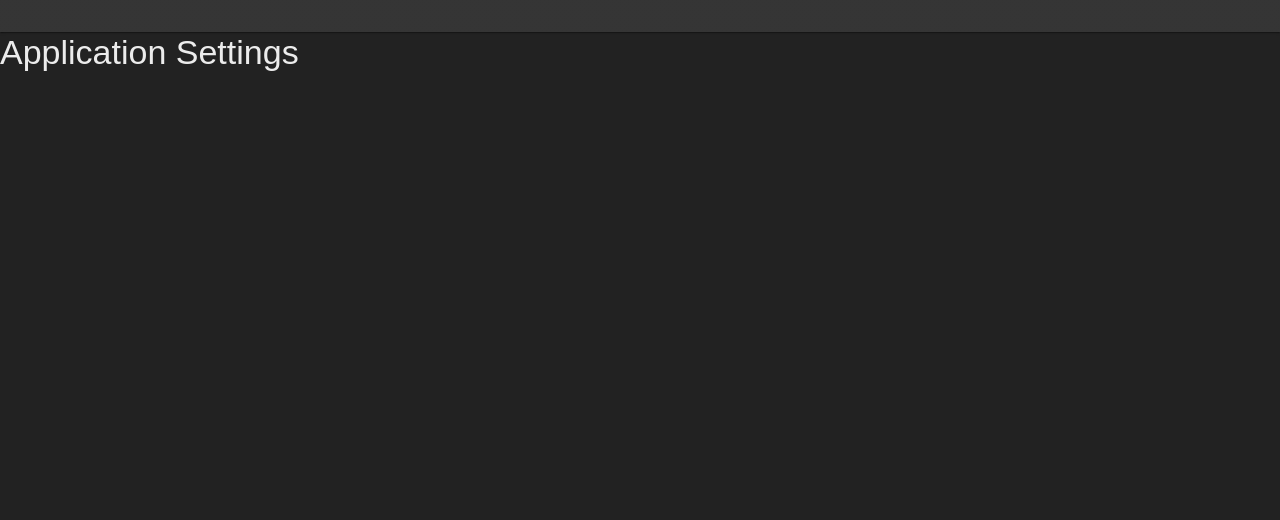
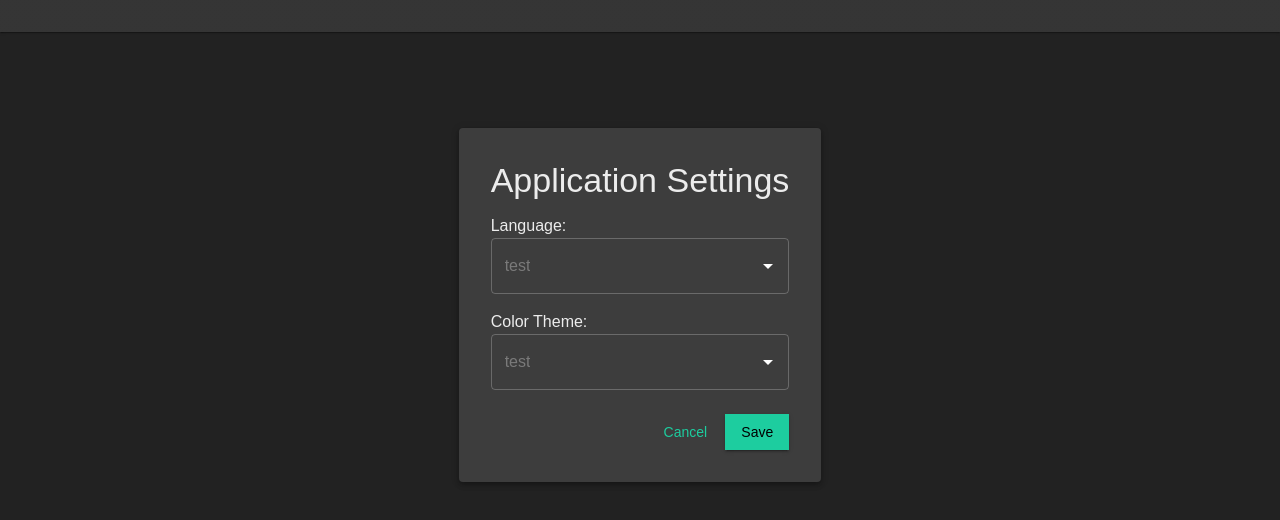
Before and after one commit to thekrasich/CRS-SF, a React (Vite) app: page /#/settings in a window 1280 px wide. Shown: the top 520 px of the page. Built offline with nearby package versions, Linux system fonts and the light colour scheme; some icons are missing.

Commit message:
Development process

```diff
--- a/src/main/index.ts
+++ b/src/main/index.ts
@@ -35,6 +35,11 @@ function createWindow(): void {
     mainWindow.isMaximized() ? mainWindow.unmaximize() : mainWindow.maximize()
   })
   ipcMain.on('window-close', () => mainWindow.close())
+
+  //TODO. Create Documentation.
+  ipcMain.on('open-external', () => {
+    return shell.openExternal('https://google.com');
+  });
 
   // HMR for renderer base on electron-vite cli.
   // Load the remote URL for development or the local html file for production.
--- a/src/renderer/src/App.tsx
+++ b/src/renderer/src/App.tsx
@@ -2,6 +2,8 @@ import { Route, Routes } from 'react-router-dom'
 import { Home } from '@renderer/pages/Home'
 import { Settings } from '@renderer/pages/Settings'
 import { TopBar } from '@renderer/components/top-bar/TopBar'
+import { SavedSimulations } from "@renderer/pages/SavedSimulations";
+import { NewSimulation } from "@renderer/pages/NewSimulation";
 
 function App(): React.JSX.Element {
   return (
@@ -10,6 +12,8 @@ function App(): React.JSX.Element {
       <Routes>
         <Route path="/" element={<Home />} />
         <Route path="/settings" element={<Settings />} />
+        <Route path="/saved-simulations" element={<SavedSimulations />} />
+        <Route path="/new-simulation" element={<NewSimulation />} />
       </Routes>
     </>
   )
--- a/src/renderer/src/components/menu/MainMenuButtonGroup.tsx
+++ b/src/renderer/src/components/menu/MainMenuButtonGroup.tsx
@@ -1,8 +1,11 @@
 import { Button, Paper } from '@mui/material'
 import { ExitDialog } from '@renderer/components/menu/ExitDialog'
 import { useState } from 'react'
+import { useNavigate } from "react-router-dom";
 
 export const MainMenuButtonGroup = (): React.JSX.Element => {
+  const navigate = useNavigate();
+
   const [isExitDialogOpen, setIsExitDialogOpen] = useState(false)
 
   const handleNewSimulationClick = (): void => {
@@ -14,11 +17,11 @@ export const MainMenuButtonGroup = (): React.JSX.Element => {
   }
 
   const handleDocumentationClick = (): void => {
-    alert('In development')
+    window.electron.ipcRenderer.send('open-external')
   }
 
   const handleSettingsClick = (): void => {
-    alert('In development')
+    navigate('/settings')
   }
 
   const handleExitClick = (): void => {
--- a/src/renderer/src/pages/Settings.tsx
+++ b/src/renderer/src/pages/Settings.tsx
@@ -1,16 +1,45 @@
-import { Box, Typography } from '@mui/material'
+import { Autocomplete, Box, Button, Paper, TextField, Typography } from "@mui/material";
 
 export const Settings = (): React.JSX.Element => {
+  const test = []
+
   return (
     <Box
       sx={{
         width: '100%',
-        height: '100%'
+        height: '100%',
+        display: 'flex',
+        justifyContent: 'center',
+        alignItems: 'center',
+        p: 12,
       }}
     >
-      <Typography variant="h4" gutterBottom color="text.primary">
-        Application Settings
-      </Typography>
+      <Paper
+        elevation={4}
+        sx={{
+          p: 4,
+        }}
+      >
+        <Typography variant="h4" gutterBottom color="text.primary">
+          Application Settings
+        </Typography>
+        <Typography>Language: </Typography>
+        <Autocomplete
+          disablePortal
+          options={test}
+          renderInput={(params) => <TextField {...params} label="test" />}
+        />
+        <Typography sx={{ mt: 2 }}>Color Theme: </Typography>
+        <Autocomplete
+          disablePortal
+          options={test}
+          renderInput={(params) => <TextField {...params} label="test" />}
+        />
+        <Box sx={{ display: 'flex', justifyContent: 'flex-end', mt: 3, gap: 1 }}>
+          <Button>Cancel</Button>
+          <Button variant="contained">Save</Button>
+        </Box>
+      </Paper>
     </Box>
-  )
+  );
 }
```
